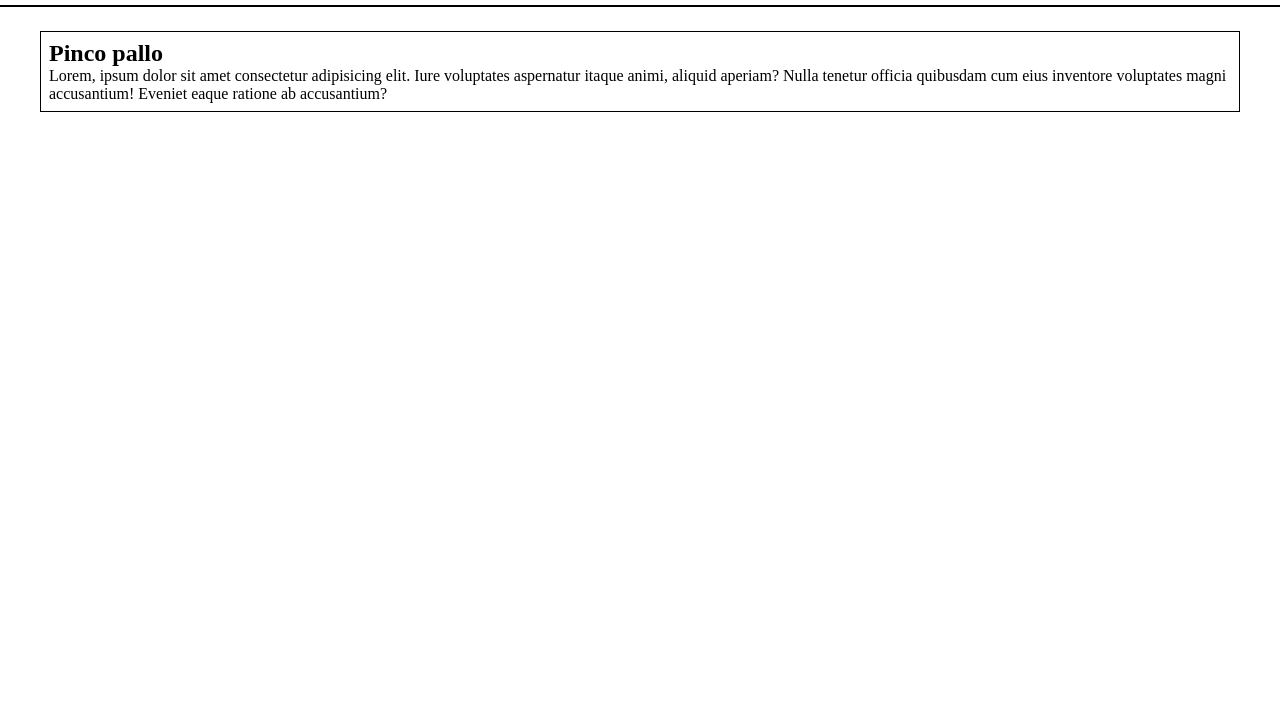
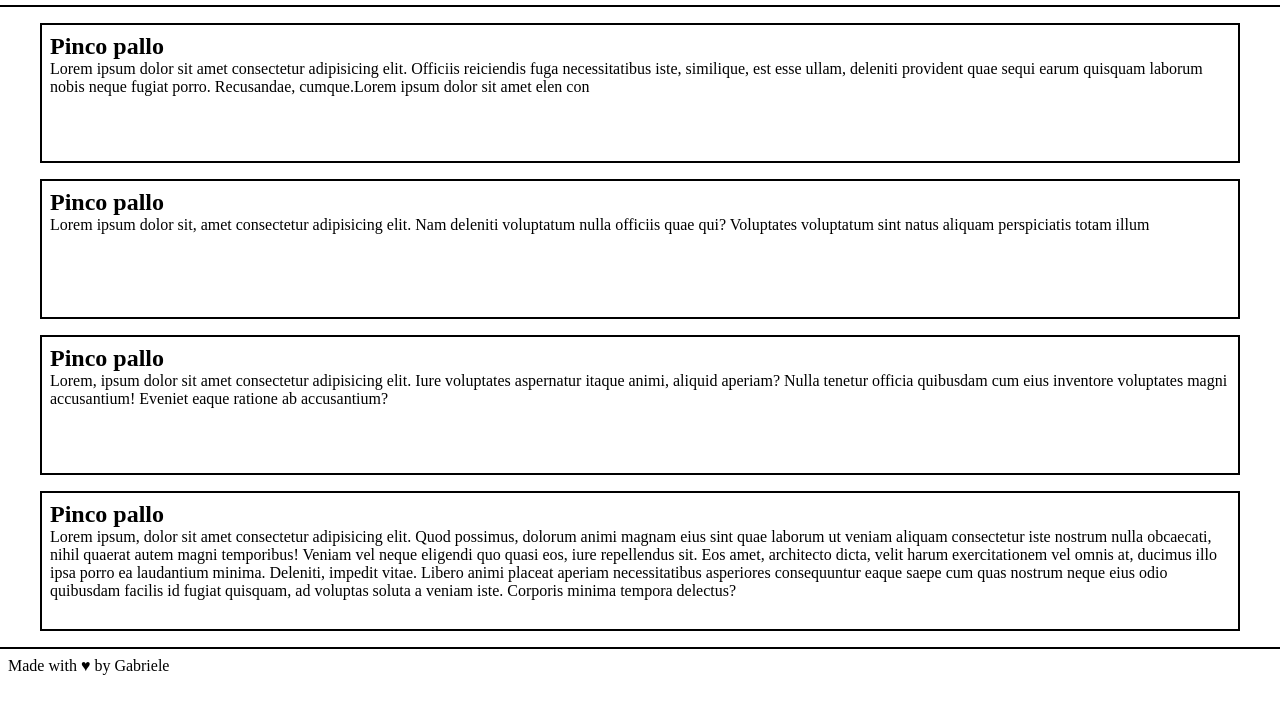
Before and after one commit to gabriele-chiocca/htmlcss-wireframe, a plain HTML site: page index.html in a window 1280 px wide. Shown: the part 48-762 px from the top of the page. Drawn offline with Linux system fonts and the light colour scheme.

Commit message:
Footer ed entity + css selector

```diff
--- a/css/style.css
+++ b/css/style.css
@@ -18,13 +18,14 @@ header {
     padding: 8px;
 }
 
-.container{
-    width: auto;
-    margin: 24px;
+section{
+    border: 2px black solid;
+    padding: 8px;
+    margin: 16px 40px;
+    min-height: 140px;
 }
 
-section{
-    border: 1px black solid;
+footer{
+    border-top: 2px black solid;
     padding: 8px;
-    margin: 16px;
 }
--- a/index.html
+++ b/index.html
@@ -14,17 +14,41 @@
     </header>
 
     <!-- Sezioni Pinco Pallo -->
-    <div class="container">
+    <div>
         <section>
           <h2>Pinco pallo</h2>
           <p>
-            Lorem, ipsum dolor sit amet consectetur adipisicing elit. Iure voluptates aspernatur itaque animi, aliquid aperiam? Nulla tenetur officia quibusdam cum eius inventore voluptates magni accusantium! Eveniet eaque ratione ab accusantium?
+            Lorem ipsum dolor sit amet consectetur adipisicing elit. Officiis reiciendis fuga necessitatibus iste, similique, est esse ullam, deleniti provident quae sequi earum quisquam laborum nobis neque fugiat porro. Recusandae, cumque.Lorem ipsum dolor sit amet elen con
           </p>
         </section>
 
+        <section>
+          <h2>Pinco pallo</h2>
+          <p>
+            Lorem ipsum dolor sit, amet consectetur adipisicing elit. Nam deleniti voluptatum nulla officiis quae qui? Voluptates voluptatum sint natus aliquam perspiciatis totam illum
+        </section>
 
+        <section>
+          <h2>Pinco pallo</h2>
+          <p>
+           Lorem, ipsum dolor sit amet consectetur adipisicing elit. Iure voluptates aspernatur itaque animi, aliquid aperiam? Nulla tenetur officia quibusdam cum eius inventore voluptates magni accusantium! Eveniet eaque ratione ab accusantium?
+          </p>
+        </section>
+
+        <section>
+          <h2>Pinco pallo</h2>
+          <p>
+            Lorem ipsum, dolor sit amet consectetur adipisicing elit. Quod possimus, dolorum animi magnam eius sint quae laborum ut veniam aliquam consectetur iste nostrum nulla obcaecati, nihil quaerat autem magni temporibus!
+            Veniam vel neque eligendi quo quasi eos, iure repellendus sit. Eos amet, architecto dicta, velit harum exercitationem vel omnis at, ducimus illo ipsa porro ea laudantium minima. Deleniti, impedit vitae.
+            Libero animi placeat aperiam necessitatibus asperiores consequuntur eaque saepe cum quas nostrum neque eius odio quibusdam facilis id fugiat quisquam, ad voluptas soluta a veniam iste. Corporis minima tempora delectus?
+          </p>
+        </section>
     </div>
 
+    <!-- Entity cuore e footer -->
+    <footer>
+        <p>Made with &hearts; by Gabriele</p>
+    </footer>
 
 
 </body>
```
